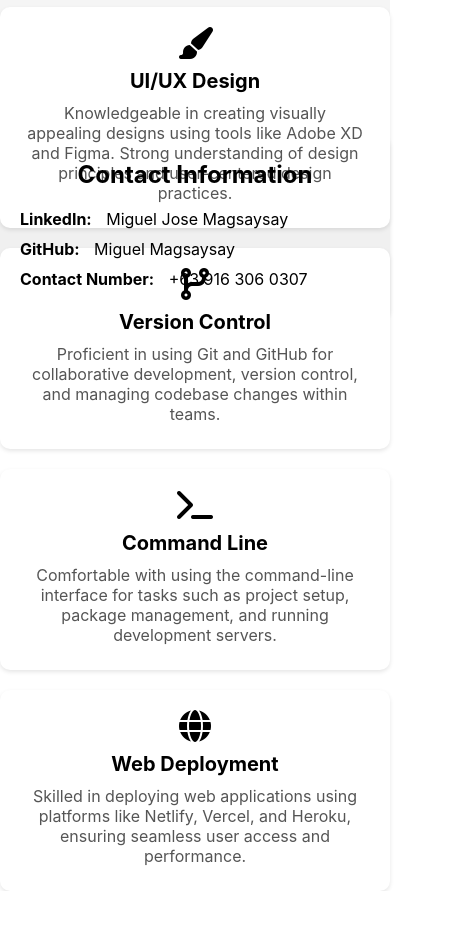
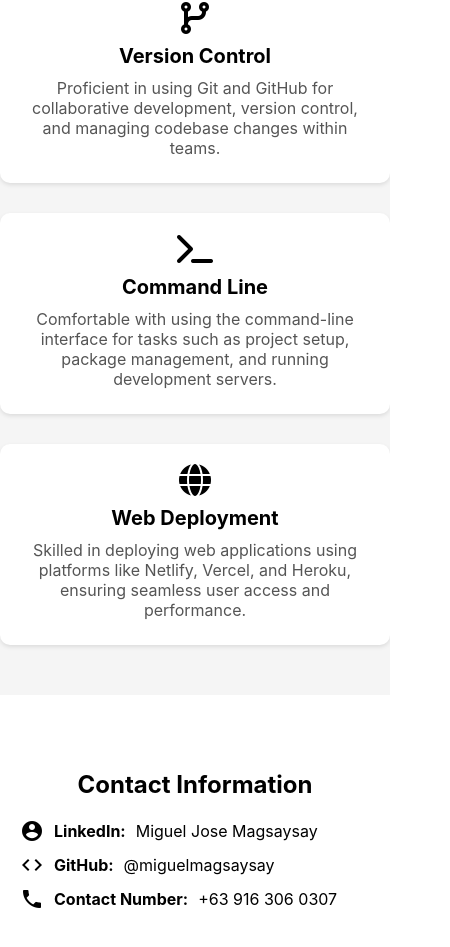
Before and after one commit to miguelmagsaysay/my-portfolio, a React (Create React App) app: page / in a window 390 px wide. Shown: the part 2349-3296 px from the top of the page, 450 px wide, since content can reach past the window. Before the commit the page ends 3240 px from the top, so only its background shows below. Built offline with nearby package versions, Linux system fonts and the light colour scheme.

Commit message:
Applied responsive styles to Contact component

```diff
--- a/src/components/ContactStyles.css
+++ b/src/components/ContactStyles.css
@@ -1,19 +1,13 @@
+@import url('https://fonts.googleapis.com/icon?family=Material+Icons');
 /* ContactStyles.css */
 
 .contact-container {
   max-width: 600px;
   margin: 0 auto;
   padding: 20px;
-  background-color: #f0f0f0;
-  border-radius: 10px;
-  box-shadow: 0px 2px 4px rgba(0, 0, 0, 0.1);
+
   margin-top: 50px;
   margin-bottom: 50px;
-
-}
-.contactme{
-  background-color: black;
-
 }
 
 .contact-heading {
@@ -29,6 +23,8 @@
 
 .contact-item {
   margin-bottom: 10px;
+  display: flex; /* Make items flex containers */
+  align-items: center; /* Center items vertically */
 }
 
 .contact-item strong {
@@ -41,6 +37,7 @@
   text-decoration: none;
   color: #0077b5; /* LinkedIn blue color */
   font-weight: bold;
+  transition: color 0.3s; /* Add a smooth color transition effect */
 }
 
 /* Styling for the contact number */
@@ -48,3 +45,9 @@
   color: #333;
   font-weight: bold;
 }
+
+/* Material Icon styling */
+.material-icon {
+  font-size: 1.5rem; /* Adjust the icon size as needed */
+  margin-right: 10px;
+}
--- a/src/components/HomeStyles.css
+++ b/src/components/HomeStyles.css
@@ -51,7 +51,7 @@ h1{
 @media screen and (max-width: 850px) {
     #home{
         display:block;
-        height: 90vh;
+        height: 70vh;
     }
      #about {
     height: auto;
@@ -81,7 +81,7 @@ h1{
         font-size: 30px;
       }
 }
-@media screen and (max-width: 850px) {
+@media screen and (max-width: 768px) {
     #home{
         display:block;
     }
@@ -91,7 +91,7 @@ h1{
     padding: 20px;
   }
   img{
-    height: 400px;
+    height: 300px;
     width: auto;
     display: block; /* Ensure proper alignment within the flex container */
     margin: auto;
--- a/src/components/ProjectStyles.css
+++ b/src/components/ProjectStyles.css
@@ -1,4 +1,3 @@
-/* ProjectStyles.css */
 #project {
   height: 60vh;
   background: black;
@@ -19,8 +18,8 @@
   align-items: center;
   justify-content: center;
   gap: 20px;
-  max-width: 1200px; /* Limit maximum width of the container */
-  margin: 0 auto; /* Center align container */
+  max-width: 1200px;
+  margin: 0 auto;
 
 }
 
@@ -64,7 +63,7 @@ text-decoration: underline;
     max-width: calc(100% - 40px); /* Adjust for smaller screens */
   }
   #project{
-    height: 100vh;
+    height: 85vh;
   }
   .project img {
     height: calc(100% - 40px); /* Set the default height */
--- a/src/components/SkillsStyles.css
+++ b/src/components/SkillsStyles.css
@@ -1,10 +1,3 @@
-#skills{
-    height: 70vh;
-}
-h1{
-    text-align: center;
-}
-
 #skills {
   padding: 40px 0;
   background-color: #f5f5f5;
@@ -51,13 +44,18 @@ h1{
 
 /* Media Queries for Responsiveness */
 @media screen and (max-width: 768px) {
+  .skills-container {
+      flex-direction: column; /* Stack items vertically on smaller screens */
+  }
+
   .skill {
-      flex: 1 1 calc(50% - 20px); /* Adjust for smaller screens */
+      flex: 1 1 calc(50% - 20px); /* Adjust for smaller screens, two columns per row */
+      margin-bottom: 10px; /* Add spacing between items */
   }
 }
 
 @media screen and (max-width: 480px) {
   .skill {
-      flex: 1 1 100%; /* Full width on smaller screens */
+      flex: 1 1 100%; /* Full width on smaller screens, one column per row */
   }
 }
--- a/src/components/contactme.js
+++ b/src/components/contactme.js
@@ -3,7 +3,7 @@ import "./ContactStyles.css";
 
 function Contact() {
   const linkedin = "Miguel Jose Magsaysay";
-  const github = "Miguel Magsaysay";
+  const github = "@miguelmagsaysay";
   const contactNumber = "+63 916 306 0307";
 
   return (
@@ -11,13 +11,15 @@ function Contact() {
       <h1 className="contact-heading">Contact Information</h1>
       <ul className="contact-list">
         <li className="contact-item">
+          <i className="material-icons material-icon">account_circle</i>
           <strong>LinkedIn:</strong> {linkedin}
         </li>
         <li className="contact-item">
+          <i className="material-icons material-icon">code</i>
           <strong>GitHub:</strong> {github}
         </li>
         <li className="contact-item">
-          <span class="material-symbols-outlined"></span>
+          <i className="material-icons material-icon">phone</i>
           <strong>Contact Number:</strong> {contactNumber}
         </li>
       </ul>
```
Lines whose indentation alone changed are shown as unchanged.
